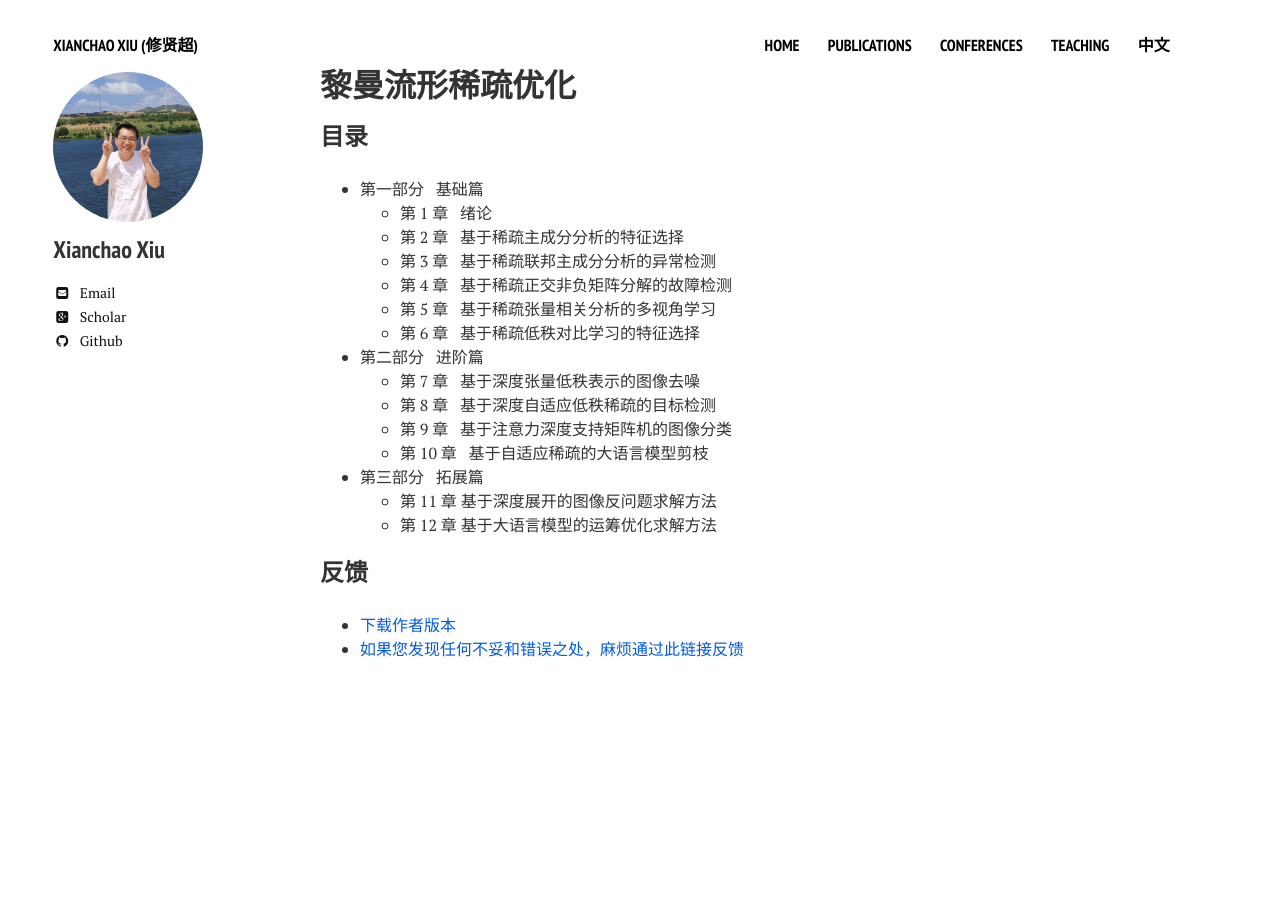
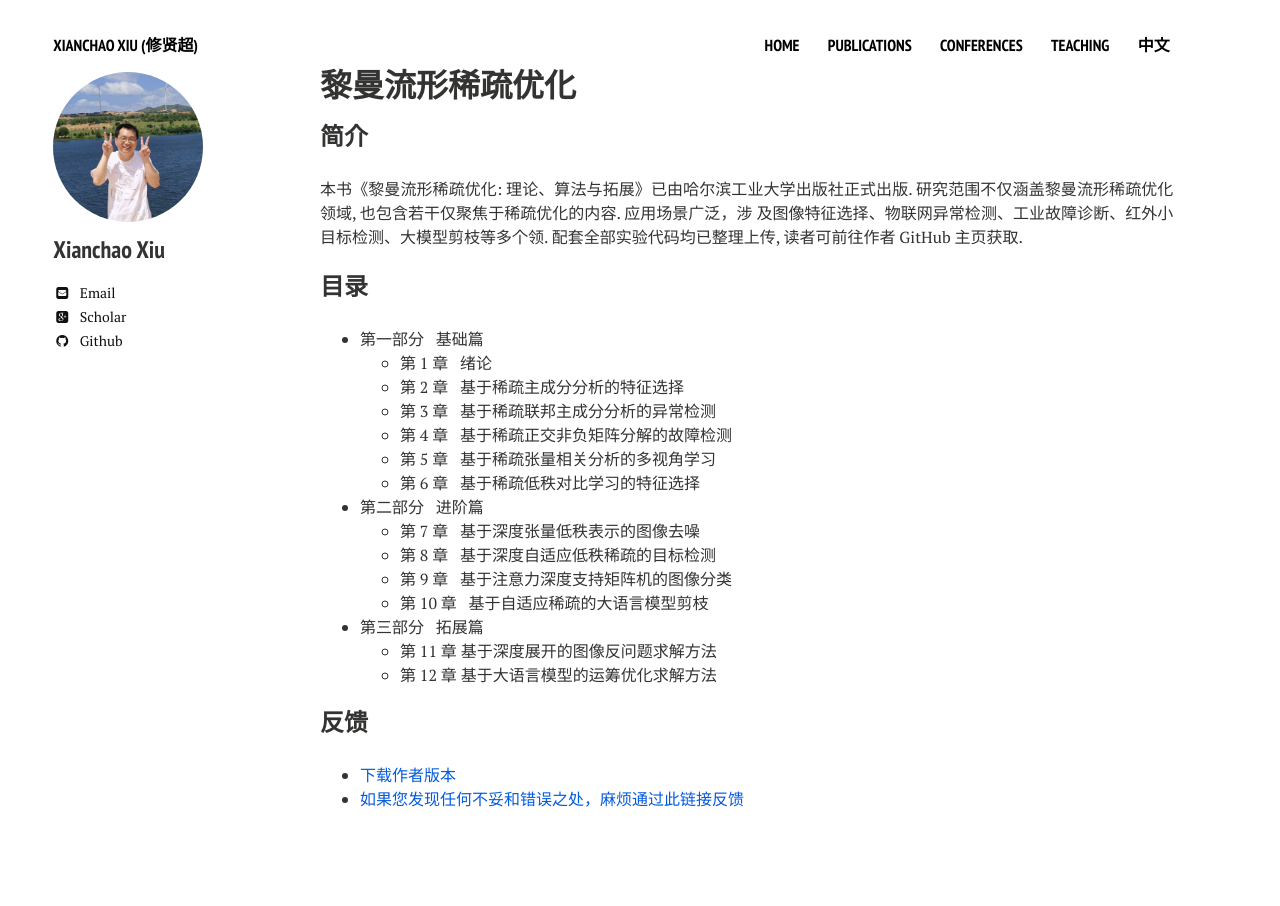
Before and after one commit to xianchaoxiu/xianchaoxiu.github.io, a Jekyll site: the page built from chinese/book/OPT/index.md, in a window 1280 px wide. Built offline with Jekyll 4.4.1, drawn with Linux system fonts in a browser that asks for light colours; nearby versions of some CDN libraries.

Commit message:
Update index.md

```diff
--- a/chinese/book/OPT/index.md
+++ b/chinese/book/OPT/index.md
@@ -5,6 +5,10 @@ comments: false
 share: false
 ---
 
+### 简介
+
+本书《黎曼流形稀疏优化: 理论、算法与拓展》已由哈尔滨工业大学出版社正式出版. 研究范围不仅涵盖黎曼流形稀疏优化领域, 也包含若干仅聚焦于稀疏优化的内容. 应用场景广泛，涉
+及图像特征选择、物联网异常检测、工业故障诊断、红外小目标检测、大模型剪枝等多个领. 配套全部实验代码均已整理上传, 读者可前往作者 GitHub 主页获取.
 
 ### 目录
 
```
